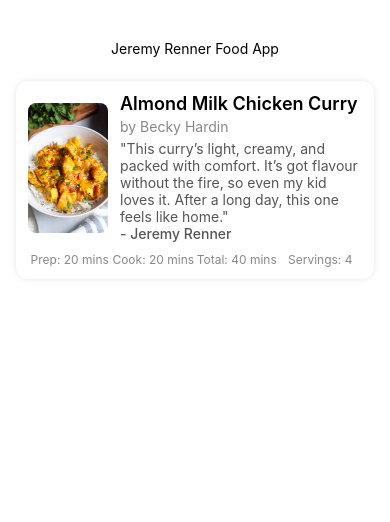
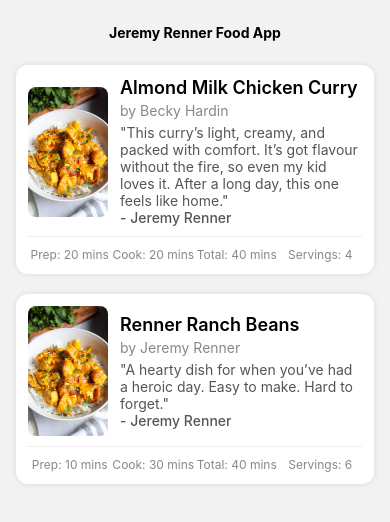
Before and after one commit to joshuarohde/react-native, a React Native app in the folder single-screen-a1/my-app/: screen / in a window 390 px wide. Shown: the top 522 px of the page. Built offline with nearby package versions, Linux system fonts and the light colour scheme; what react-native-responsive-fontsize would draw is missing.

Commit message:
added in functionality
Added in mouldability, with being able to just add in recipes and such as well as fixed up the styles a bit

```diff
--- a/single-screen-a1/my-app/App.js
+++ b/single-screen-a1/my-app/App.js
@@ -1,123 +1,327 @@
-import { StyleSheet, Text, View, Image } from 'react-native';
-import { RFValue } from "react-native-responsive-fontsize";
+import React, { useState, useEffect } from 'react';
+import {
+  StyleSheet,
+  Text,
+  View,
+  Image,
+  TouchableOpacity,
+  TouchableWithoutFeedback,
+  ScrollView,
+  LayoutAnimation,
+  Platform,
+  UIManager,
+} from 'react-native';
+import { RFValue } from 'react-native-responsive-fontsize';
+import { MaterialIcons } from '@expo/vector-icons';
+
+if (Platform.OS === 'android' && UIManager.setLayoutAnimationEnabledExperimental) {
+  UIManager.setLayoutAnimationEnabledExperimental(true);
+}
 
 export default function App() {
+  const recipes = [
+    {
+      id: '1',
+      // https://www.thecookierookie.com/healthy-almond-milk-chicken-curry-recipe-dairy-free/
+      title: 'Almond Milk Chicken Curry',
+      author: 'Becky Hardin',
+      image: require('./assets/chickencurry.jpg'),
+      quote:
+        '"This curry’s light, creamy, and packed with comfort. It’s got flavour without the fire, so even my kid loves it. After a long day, this one feels like home."',
+      time: { prep: '20 mins', cook: '20 mins', total: '40 mins', servings: '4' },
+      ingredients: [
+        { type: 'title', label: 'For Curry Paste' },
+        { type: 'item', label: '1 onion chopped' },
+        { type: 'item', label: '2 cloves garlic' },
+        { type: 'item', label: '1 teaspoon ground ginger' },
+        { type: 'item', label: '1/2 teaspoon ground tumeric' },
+        { type: 'item', label: '1 teaspoon ground cardamom' },
+        { type: 'item', label: '1 teaspoon garam masala' },
+        { type: 'item', label: '11 teaspoon course sea salt' },
+
+
+        { type: 'title', label: 'For Almond Milk Chicken Curry' },
+        { type: 'item', label: '1 tablespoon olive oil divided' },
+        { type: 'item', label: '2 pounds chicken breast cut into 1 inch cubes' },
+        { type: 'item', label: 'Salt and pepper to taste' },
+        { type: 'item', label: 'Curry paste see recipe below' },
+        { type: 'item', label: '6 ounces tomato paste 1 small can' },
+        { type: 'item', label: '1.75 cups almondmilk' },
+        { type: 'item', label: '1/2 teaspoon ground cinnamon' },
+        { type: 'item', label: '1 teaspoon chili powder' },
+        { type: 'item', label: 'white rice for serving' },
+        { type: 'item', label: 'cilantro for serving optional' }
+
+
+      ],
+      instructions: ['Place the curry paste ingredients in a food processor and pulse until smooth and combined. Set aside.',
+        'Heat 1/2 tablespoon olive oil in a large saucepan over high heat. Add the chicken and season with salt and pepper to taste. Cook for 3-5 minutes, stirring as you cook. Once golden, remove and set aside.',
+        'Add remaining 1/2 tablespoon olive oil to the saucepan and add curry paste. Stir to combine. Cook for 2 minutes or until fragrant.',
+        'Add the tomato paste, almond milk, ground cinnamon, and chili powder. Stir to combine.',
+        'Return the chicken to the saucepan and stir to coat.',
+        'Reduce heat to medium/low and cook for 30 minutes or until thickened and chicken is fully cooked.',
+        'Serve with white rice and top with cilantro. Enjoy!'
+      ],
+    },
+    {
+      id: '2',
+      title: 'Renner Ranch Beans',
+      author: 'Jeremy Renner',
+      image: require('./assets/chickencurry.jpg'),
+      quote: '"A hearty dish for when you’ve had a heroic day. Easy to make. Hard to forget."',
+      time: { prep: '10 mins', cook: '30 mins', total: '40 mins', servings: '6' },
+      ingredients: [
+        { type: 'title', label: 'Beans Section' },
+        { type: 'item', label: '2 cans of beans' },
+        { type: 'item', label: '1 onion, chopped' },
+        { type: 'title', label: 'Seasoning' },
+        { type: 'item', label: 'BBQ sauce' },
+        { type: 'item', label: 'Salt, pepper, paprika' }
+      ],
+      instructions: ['Sauté onions', 'Add beans and sauce', 'Simmer for 30 minutes', 'Serve hot'],
+    },
+  ];
+
+  const [expandedCards, setExpandedCards] = useState({});
+  const [dropdownStates, setDropdownStates] = useState({});
+  const [checkboxStates, setCheckboxStates] = useState({});
+
+  const toggleCard = (cardId) => {
+    LayoutAnimation.configureNext(LayoutAnimation.Presets.easeInEaseOut);
+    setExpandedCards({ [cardId]: true });
+  };
+
+  const toggleDropdown = (cardId, type) => {
+    LayoutAnimation.configureNext(LayoutAnimation.Presets.easeInEaseOut);
+    setDropdownStates((prev) => ({
+      ...prev,
+      [cardId]: {
+        ...prev[cardId],
+        [type]: !prev[cardId]?.[type],
+      },
+    }));
+  };
+
+  const toggleCheckbox = (cardId, type, index) => {
+    setCheckboxStates((prev) => {
+      const current = prev?.[cardId]?.[type] || {};
+      return {
+        ...prev,
+        [cardId]: {
+          ...prev[cardId],
+          [type]: {
+            ...current,
+            [index]: !current[index],
+          },
+        },
+      };
+    });
+  };
+
+  const renderListItem = (item, index, cardId, type) => {
+    if (item.type === 'title') {
       return (
-    <View style={styles.body}>
+        <Text style={styles.subSectionTitle} key={index}>{item.label}</Text>
+      );
+    }
+
+    const checked = checkboxStates?.[cardId]?.[type]?.[index];
+
+    return (
+      <TouchableWithoutFeedback
+        key={index}
+        onPress={() => toggleDropdown(cardId, type)} // tap anywhere else = close
+      >
+        <View style={styles.listItem}>
+          <TouchableOpacity
+            onPress={(e) => {
+              e.stopPropagation(); // prevent closing if checkbox tapped
+              toggleCheckbox(cardId, type, index);
+            }}
+          >
+            <MaterialIcons
+              name={checked ? 'check-box' : 'check-box-outline-blank'}
+              size={20}
+              color={checked ? 'green' : '#aaa'}
+            />
+          </TouchableOpacity>
+          <Text style={[styles.itemText, checked && { opacity: 0.6 }]}>
+            {item.label}
+          </Text>
+        </View>
+      </TouchableWithoutFeedback>
+    );
+  };
+
+
+  return (
+    <ScrollView style={styles.body}>
       <View style={styles.container}>
         <Text style={styles.title}>Jeremy Renner Food App</Text>
       </View>
 
+      {recipes.map((recipe) => (
+        <TouchableWithoutFeedback key={recipe.id} onPress={() => toggleCard(recipe.id)}>
           <View style={styles.recipeCard}>
             <View style={styles.topRow}>
-      <Image
-        source={require('./assets/chickencurry.jpg')}
-        style={styles.imgs}
-      />
+              <Image source={recipe.image} style={styles.imgs} />
               <View style={{ flex: 1 }}>
-        <Text style={styles.recipeTitle}>
-          Almond Milk Chicken Curry
-        </Text>
-        <Text style={styles.creator}>
-          by Becky Hardin
-        </Text>
-        <Text style={styles.descriptions}>
-          "This curry’s light, creamy, and packed with comfort. It’s got flavour without the fire, so even my kid loves it. After a long day, this one feels like home."
-        </Text>
-        <Text style={styles.jeremy}>
-          - Jeremy Renner
-        </Text>
+                <Text style={styles.recipeTitle}>{recipe.title}</Text>
+                <Text style={styles.creator}>by {recipe.author}</Text>
+                <Text style={styles.descriptions}>{recipe.quote}</Text>
+                <Text style={styles.jeremy}>- Jeremy Renner</Text>
               </View>
             </View>
 
             <View style={styles.timeRow}>
-      <Text style={styles.timeText}>Prep: 20 mins</Text>
-      <Text style={styles.timeText}>Cook: 20 mins</Text>
-      <Text style={styles.timeText}>Total: 40 mins</Text>
-      <Text style={styles.timeText}>Servings: 4</Text>
-    </View>
+              <Text style={styles.timeText}>Prep: {recipe.time.prep}</Text>
+              <Text style={styles.timeText}>Cook: {recipe.time.cook}</Text>
+              <Text style={styles.timeText}>Total: {recipe.time.total}</Text>
+              <Text style={styles.timeText}>Servings: {recipe.time.servings}</Text>
             </View>
 
+            {expandedCards[recipe.id] && (
+              <>
+                <TouchableWithoutFeedback onPress={() => toggleDropdown(recipe.id, 'ingredients')}>
+                  <View style={styles.dropdownHeader}>
+                    <Text style={styles.dropdownTitle}>Ingredients</Text>
+                    <MaterialIcons
+                      name={dropdownStates?.[recipe.id]?.ingredients ? 'expand-less' : 'expand-more'}
+                      size={24}
+                      color="#444"
+                    />
+                  </View>
+                </TouchableWithoutFeedback>
+                {dropdownStates?.[recipe.id]?.ingredients &&
+                  recipe.ingredients.map((item, index) =>
+                    renderListItem(item, index, recipe.id, 'ingredients')
+                  )}
 
+                <TouchableWithoutFeedback onPress={() => toggleDropdown(recipe.id, 'instructions')}>
+                  <View style={styles.dropdownHeader}>
+                    <Text style={styles.dropdownTitle}>Instructions</Text>
+                    <MaterialIcons
+                      name={dropdownStates?.[recipe.id]?.instructions ? 'expand-less' : 'expand-more'}
+                      size={24}
+                      color="#444"
+                    />
                   </View>
+                </TouchableWithoutFeedback>
+                {dropdownStates?.[recipe.id]?.instructions &&
+                  recipe.instructions.map((item, index) =>
+                    renderListItem(
+                      { type: 'item', label: item },
+                      index,
+                      recipe.id,
+                      'instructions'
+                    )
+                  )}
+              </>
+            )}
+          </View>
+        </TouchableWithoutFeedback>
+      ))}
+    </ScrollView>
   );
 }
 
 const styles = StyleSheet.create({
   container: {
-    backgroundColor: '#fff',
     alignItems: 'center',
     margin: 24,
   },
-
   body: {
     flex: 1,
-    padding: 16
+    backgroundColor: '#f2f2f2',
+    paddingHorizontal: 16,
   },
-
   title: {
-    fontSize: RFValue(20)
+    fontSize: RFValue(20),
+    fontWeight: 'bold',
   },
-
-  topRow: {
-    flexDirection: 'row',
-    alignItems: 'center',
-
-  },
-
   recipeCard: {
     flexDirection: 'column',
     backgroundColor: '#fff',
     borderRadius: 12,
     padding: 12,
-    marginBottom: 16,
+    marginBottom: 20,
     shadowColor: '#000',
     shadowOpacity: 0.1,
     shadowRadius: 6,
     elevation: 3,
   },
-
-
+  topRow: {
+    flexDirection: 'row',
+    alignItems: 'center',
+  },
   imgs: {
     width: 80,
     height: 130,
     borderRadius: 8,
-  marginRight: 12
+    marginRight: 12,
   },
-
   recipeTitle: {
     fontSize: 18,
     fontWeight: '600',
-  marginBottom: 4 },
-
+    marginBottom: 4,
+  },
   creator: {
     fontSize: 14,
     color: '#555',
     opacity: 0.7,
     paddingBottom: 5,
   },
-
   descriptions: {
     fontSize: 14,
-  color: '#555' },
-
+    color: '#555',
+  },
   jeremy: {
     fontSize: 14,
     color: '#555',
-  fontWeight: 500,
+    fontWeight: '500',
   },
-
   timeRow: {
     flexDirection: 'row',
     justifyContent: 'space-between',
     marginTop: 10,
+    borderTopWidth: 1,
+    borderTopColor: '#eee',
+    paddingTop: 10,
   },
-
   timeText: {
     fontSize: 12,
     color: '#888',
     flex: 1,
     textAlign: 'center',
   },
-
+  dropdownHeader: {
+    flexDirection: 'row',
+    justifyContent: 'space-between',
+    paddingVertical: 12,
+    borderBottomWidth: 1,
+    borderBottomColor: '#eee',
+    marginTop: 10,
+  },
+  dropdownTitle: {
+    fontSize: 16,
+    fontWeight: '500',
+    color: '#333',
+  },
+  listItem: {
+    flexDirection: 'row',
+    alignItems: 'center',
+    paddingVertical: 8,
+  },
+  itemText: {
+    fontSize: 14,
+    marginLeft: 10,
+    marginRight: 20,
+    color: '#333',
+  },
+  subSectionTitle: {
+    fontSize: 14,
+    fontWeight: 'bold',
+    color: '#444',
+    marginTop: 10,
+  },
 });
```
Lines whose indentation alone changed are shown as unchanged.
